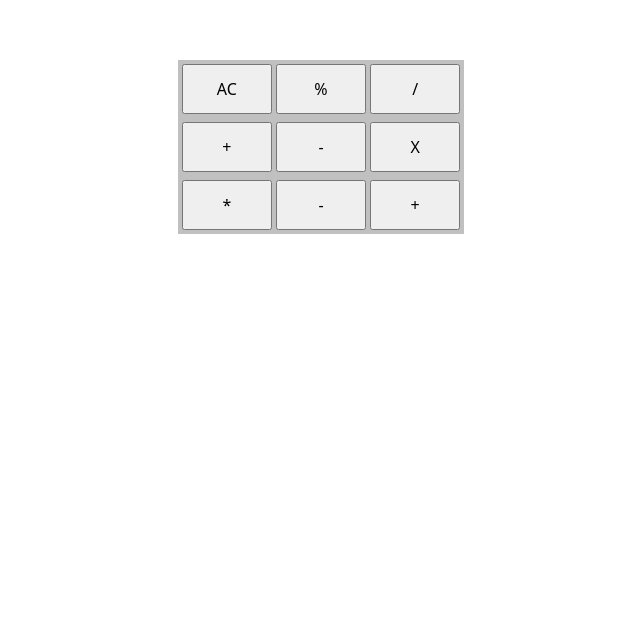
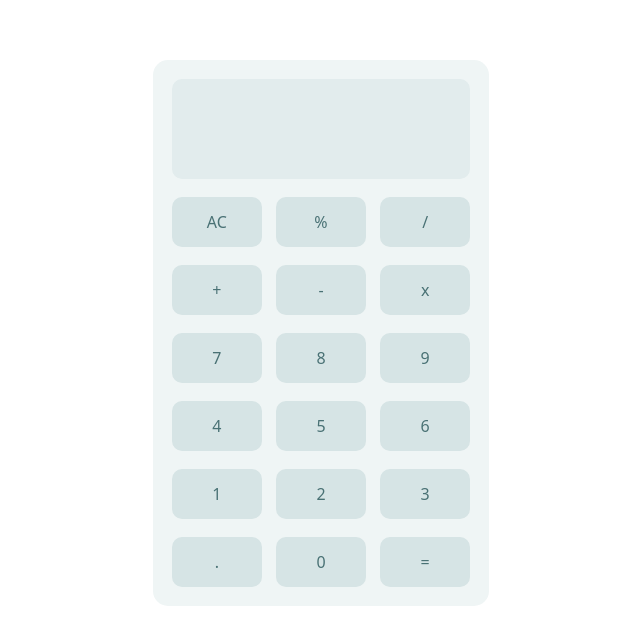
Before and after one commit to GhassenAhmed/Calculatrice-javascript, a plain HTML site: page index.html in a window 1280 px wide. Shown: the part 140-784 px from the top of the page, without its empty margins (319-959 px from the left). Drawn offline with nearby package versions, Linux system fonts and the light colour scheme.

Commit message:
repair design

```diff
--- a/index.html
+++ b/index.html
@@ -13,8 +13,8 @@
 <body>
     <div class="container d-flex justify-content-center align-items-center">
         <div class="calculatrice">
-            <div class="output">
-
+            <div class="output px-1 py-1">
+                <input type="text" id="out">
             </div>
 
             <div class="input">
@@ -26,13 +26,31 @@
                 <div class="py-1 px-1">
                     <input type="button" value="+">
                     <input type="button" value="-">
-                    <input type="button" value="X">
+                    <input type="button" value="x">
                 </div>
 
                 <div class="py-1 px-1">
-                    <input type="button" value="*">
-                    <input type="button" value="-">
-                    <input type="button" value="+">
+                    <input type="button" value="7">
+                    <input type="button" value="8">
+                    <input type="button" value="9">
+                </div>
+
+                <div class="py-1 px-1">
+                    <input type="button" value="4">
+                    <input type="button" value="5">
+                    <input type="button" value="6">
+                </div>
+
+                <div class="py-1 px-1">
+                    <input type="button" value="1">
+                    <input type="button" value="2">
+                    <input type="button" value="3">
+                </div>
+
+                <div class="py-1 px-1">
+                    <input type="button" value=".">
+                    <input type="button" value="0">
+                    <input type="button" value="=">
                 </div>
 
             </div>
--- a/style.css
+++ b/style.css
@@ -1,10 +1,23 @@
 .calculatrice{
-    background-color:silver ;
+    background-color:#EFF5F5;
+    padding:10px 10px 10px 10px ;
+    border-radius: 15px;
 }
 .container{
     margin-top:200px;
 }
 input{
+    margin:5px 5px 5px 5px;
     width: 90px;
     height: 50px;
+    border: none;
+    border-radius: 10px;
+    background-color: #D6E4E5;
+    color: #497174;
 }
+#out{
+    width: 298px;
+    height: 100px;
+    background-color: #e2eced;
+    text-align: center;
+}
```
